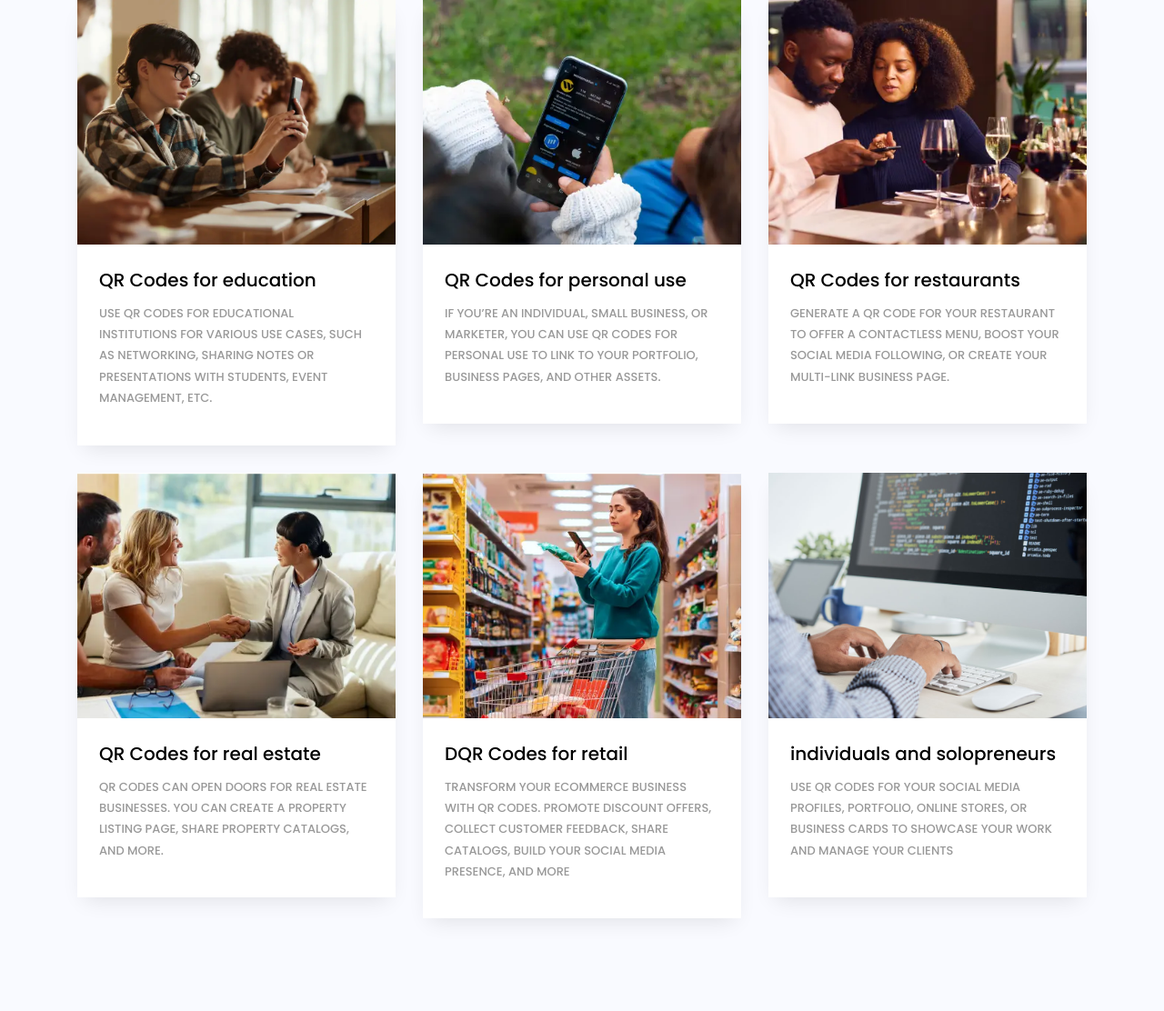
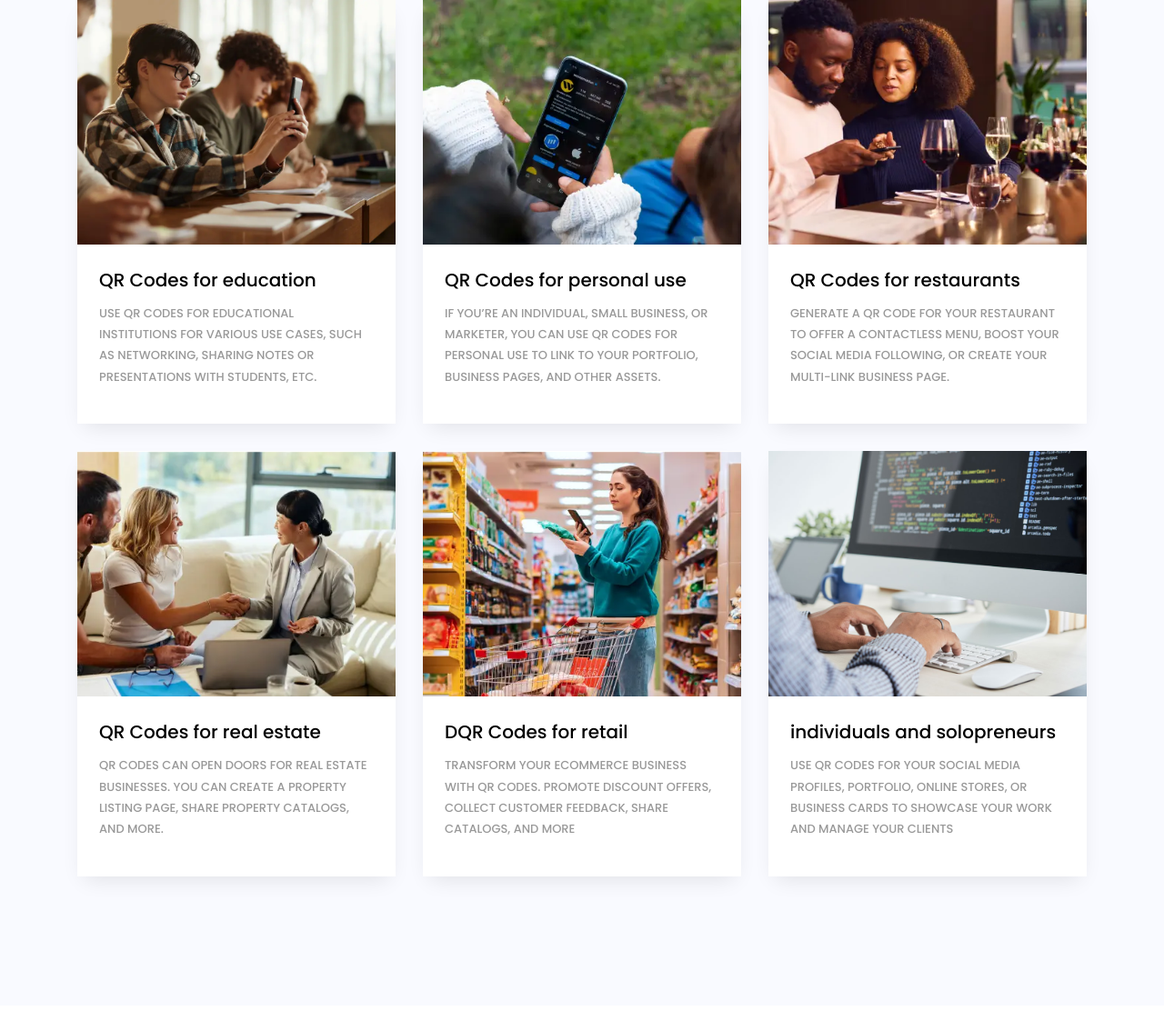
Before and after one commit to BennThomson/qr_code_generator, a Django app: page / in a window 1280 px wide. Shown: the part 1699-2811 px from the top of the page at 91% size. Run offline with Django 5.2, Linux system fonts and the light colour scheme; some libraries are stand-ins or nearby versions; some web fonts are replaced.

Commit message:
[add] some changes

```diff
--- a/templates/index.html
+++ b/templates/index.html
@@ -130,7 +130,7 @@
                             <h3><a href="#"> QR Codes for education</a></h3>
                             <p class="advisor">Use QR Codes for educational institutions for various use cases, such as
                                 networking,
-                                sharing notes or presentations with students, event management, etc. </span></p>
+                                sharing notes or presentations with students, etc. </span></p>
 
                         </div>
                     </div>
@@ -185,8 +185,7 @@
                         <div class="text p-4">
                             <h3><a href="#">DQR Codes for retail </a></h3>
                             <p class="advisor">Transform your ecommerce business with QR Codes. Promote discount offers,
-                                collect customer feedback, share catalogs, build your social media presence, and
-                                more</span></p>
+                                collect customer feedback, share catalogs, and more</span></p>
 
                         </div>
                     </div>
```
